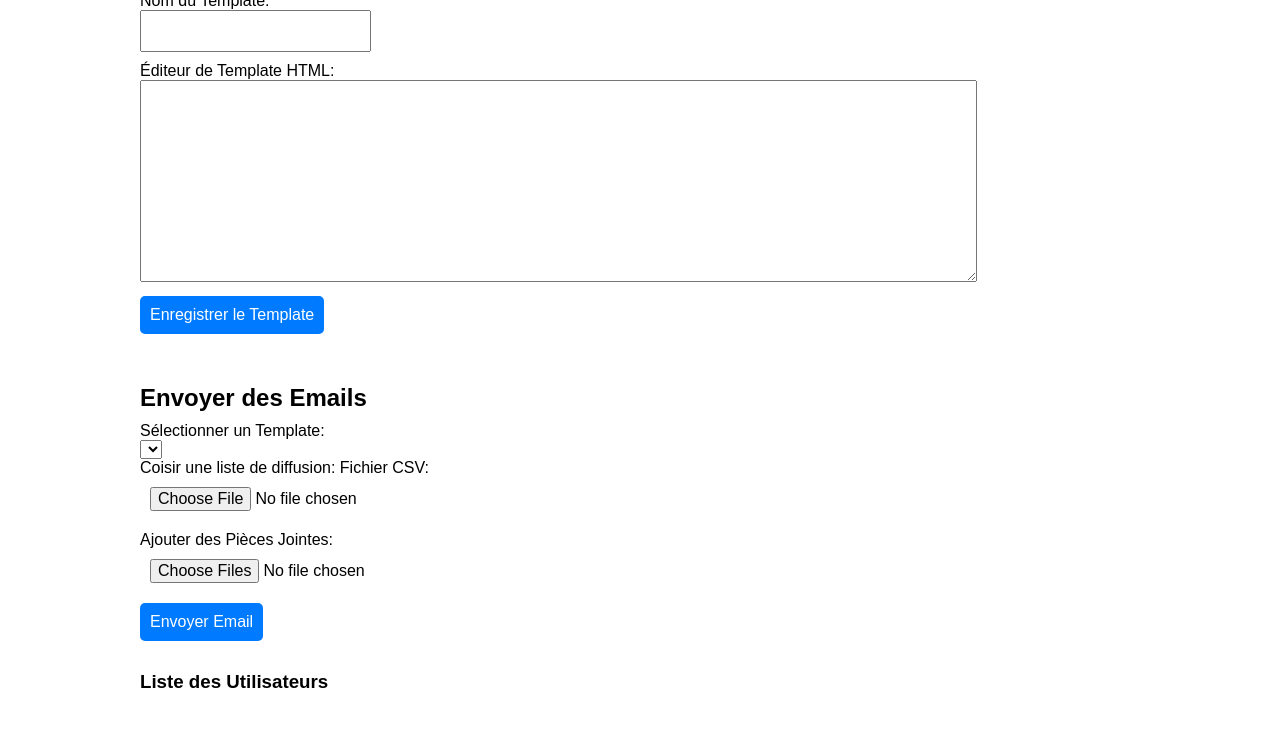
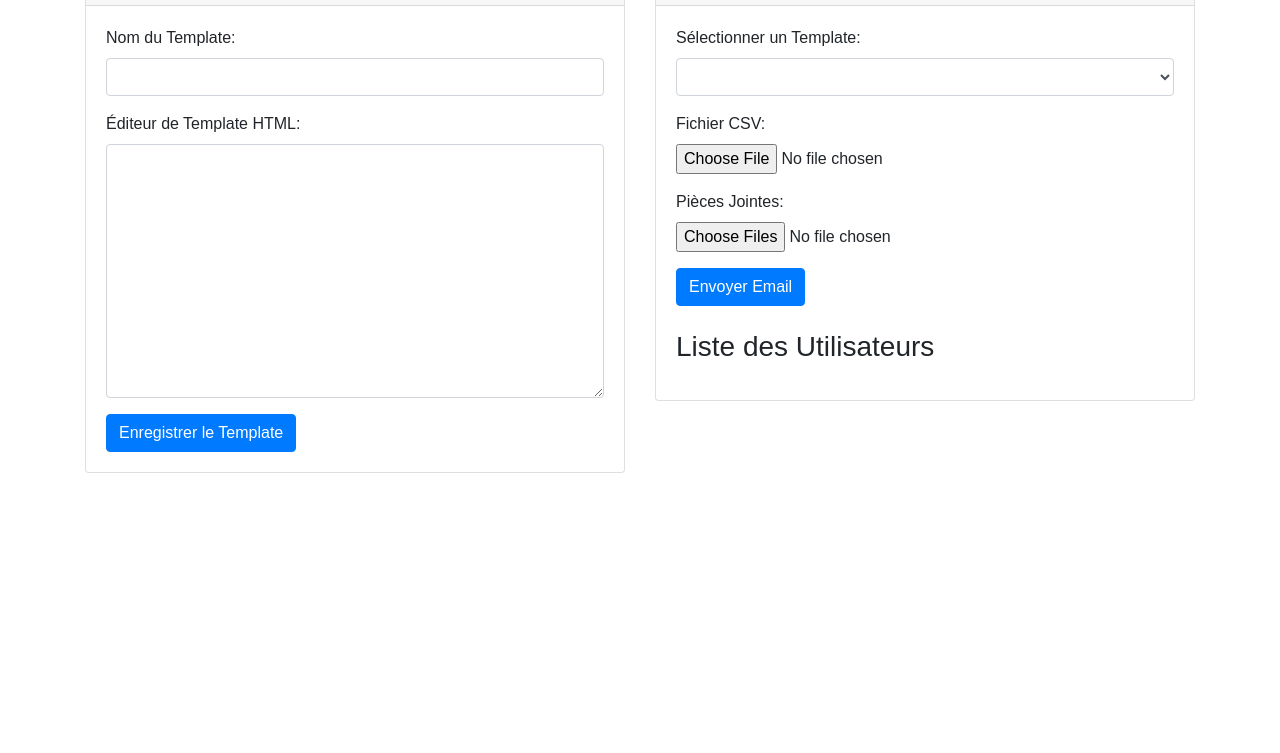
Before and after one commit to djelloulB/dynamic_mailer, a website: page public/index.html in a window 1280 px wide. Shown: the part 86-839 px from the top of the page. After the commit the page ends 800 px from the top, so only its background shows below. Drawn offline with nearby package versions, Linux system fonts and the light colour scheme; no server answers; a script that the page names is missing.

Commit message:
adding bootstrap

```diff
--- a/public/index.html
+++ b/public/index.html
@@ -4,6 +4,8 @@
     <meta charset="UTF-8">
     <meta name="viewport" content="width=device-width, initial-scale=1.0">
     <title>Gestion des Emails</title>
+    <!-- Inclusion de Bootstrap -->
+    <link href="https://maxcdn.bootstrapcdn.com/bootstrap/4.5.2/css/bootstrap.min.css" rel="stylesheet">
     <!-- Inclusion de TinyMCE -->
     <script src="https://cdn.tiny.cloud/1/zsq6davmbn96ic4ggtgjelpcpu9tdogh32o9utmdnw063jf8/tinymce/5/tinymce.min.js"
         referrerpolicy="origin"></script>
@@ -16,41 +18,6 @@
             box-sizing: border-box;
         }
         .container {
-            max-width: 1000px;
-            margin: auto;
-            padding: 20px;
-        }
-        .section {
-            margin-bottom: 40px;
-        }
-        .section h2 {
-            margin-bottom: 10px;
-        }
-        .section form {
-            display: flex;
-            flex-direction: column;
-        }
-        .section form div {
-            margin-bottom: 10px;
-        }
-        .section form label {
-            margin-bottom: 5px;
-        }
-        .section form input, .section form textarea, .section form select, .section form button {
-            padding: 10px;
-            font-size: 16px;
-        }
-        .section form button {
-            cursor: pointer;
-            background-color: #007bff;
-            color: #fff;
-            border: none;
-            border-radius: 5px;
-        }
-        .section form button:hover {
-            background-color: #0056b3;
-        }
-        .user-list {
             margin-top: 20px;
         }
         .user-list ul {
@@ -67,48 +34,55 @@
 </head>
 <body>
     <div class="container">
+        <div class="row">
             <!-- Section pour la création de templates -->
-        <div class="section" id="templateCreationSection">
+            <div class="col-md-6">
+                <div class="card mb-4">
+                    <div class="card-header">
                         <h2>Créer un Nouveau Template</h2>
+                    </div>
+                    <div class="card-body">
                         <form id="saveTemplateForm">
-                <div>
-                    <label for="templateName">Nom du Template:</label><br>
-                    <input type="text" id="templateName" name="templateName" required>
+                            <div class="form-group">
+                                <label for="templateName">Nom du Template:</label>
+                                <input type="text" class="form-control" id="templateName" name="templateName" required>
                             </div>
-                <div>
-                    <label for="htmlTemplate">Éditeur de Template HTML:</label><br>
-                    <textarea id="htmlTemplate" name="htmlTemplate" rows="10" cols="80"></textarea>
+                            <div class="form-group">
+                                <label for="htmlTemplate">Éditeur de Template HTML:</label>
+                                <textarea class="form-control" id="htmlTemplate" name="htmlTemplate" rows="10"></textarea>
                             </div>
-                <div>
-                    <button type="button" onclick="saveTemplate()">Enregistrer le Template</button>
+                            <button type="button" class="btn btn-primary" onclick="saveTemplate()">Enregistrer le Template</button>
+                        </form>
                     </div>
-            </form>
+                </div>
             </div>
 
             <!-- Section pour le chargement et l'envoi des emails -->
-        <div class="section" id="emailSendingSection">
+            <div class="col-md-6">
+                <div class="card mb-4">
+                    <div class="card-header">
                         <h2>Envoyer des Emails</h2>
-            <div>
-                <label for="templateList">Sélectionner un Template:</label><br>
-                <select id="templateList" onchange="selectTemplate()">
+                    </div>
+                    <div class="card-body">
+                        <div class="form-group">
+                            <label for="templateList">Sélectionner un Template:</label>
+                            <select class="form-control" id="templateList" onchange="selectTemplate()">
                                 <!-- Options seront ajoutées par JavaScript -->
                             </select>
                         </div>
                         <form id="sendEmailForm" method="post" action="/send-emails" enctype="multipart/form-data">
                             <input type="hidden" id="htmlContent" name="htmlTemplate">
-                <div>
-                    <label for="csvFile">Coisir une liste de diffusion: Fichier CSV:</label><br>
-                    <input type="file" id="csvFile" name="csvFile" accept=".csv" required onchange="loadCsvFile()">
+                            <div class="form-group">
+                                <label for="csvFile">Fichier CSV:</label>
+                                <input type="file" class="form-control-file" id="csvFile" name="csvFile" accept=".csv" required onchange="loadCsvFile()">
                             </div>
-                <div id="attachmentsSection">
-                    <label>Ajouter des Pièces Jointes:</label><br>
-                    <input type="file" name="attachments" id="attachments" multiple accept=".pdf,.doc,.docx,.xls,.xlsx,.jpg,.jpeg,.png">
+                            <div class="form-group">
+                                <label for="attachments">Pièces Jointes:</label>
+                                <input type="file" class="form-control-file" id="attachments" name="attachments" multiple>
                             </div>
-                <div>
-                    <button type="button" onclick="submitEmailForm()">Envoyer Email</button>
-                </div>
+                            <button type="button" class="btn btn-primary" onclick="submitEmailForm()">Envoyer Email</button>
                         </form>
-            <div class="user-list" id="userList">
+                        <div class="user-list mt-4" id="userList">
                             <h3>Liste des Utilisateurs</h3>
                             <ul id="userListItems">
                                 <!-- Liste des utilisateurs sera ajoutée par JavaScript -->
@@ -116,6 +90,14 @@
                         </div>
                     </div>
                 </div>
+            </div>
+        </div>
+    </div>
+
+    <!-- Inclusion de Bootstrap JS et des dépendances Popper.js et jQuery -->
+    <script src="https://code.jquery.com/jquery-3.5.1.slim.min.js"></script>
+    <script src="https://cdn.jsdelivr.net/npm/@popperjs/core@2.9.3/dist/umd/popper.min.js"></script>
+    <script src="https://maxcdn.bootstrapcdn.com/bootstrap/4.5.2/js/bootstrap.min.js"></script>
 
     <script>
         tinymce.init({
--- a/templates.json
+++ b/templates.json
@@ -13,5 +13,10 @@
     "id": 3,
     "name": "template 3",
     "file": "template3.html"
+  },
+  {
+    "id": 4,
+    "name": "example 1",
+    "file": "template4.html"
   }
 ]
```
Lines whose indentation alone changed are shown as unchanged.
